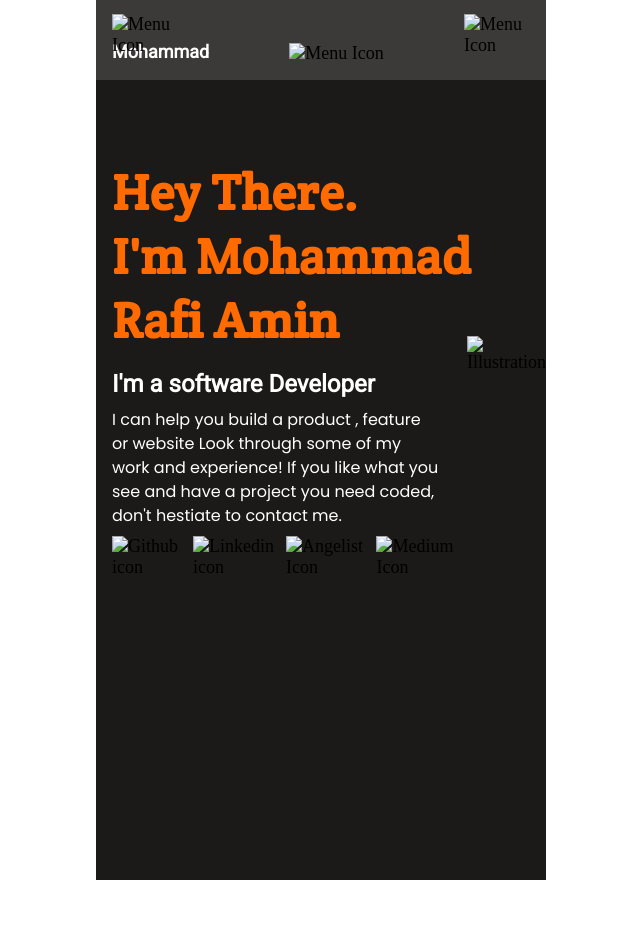
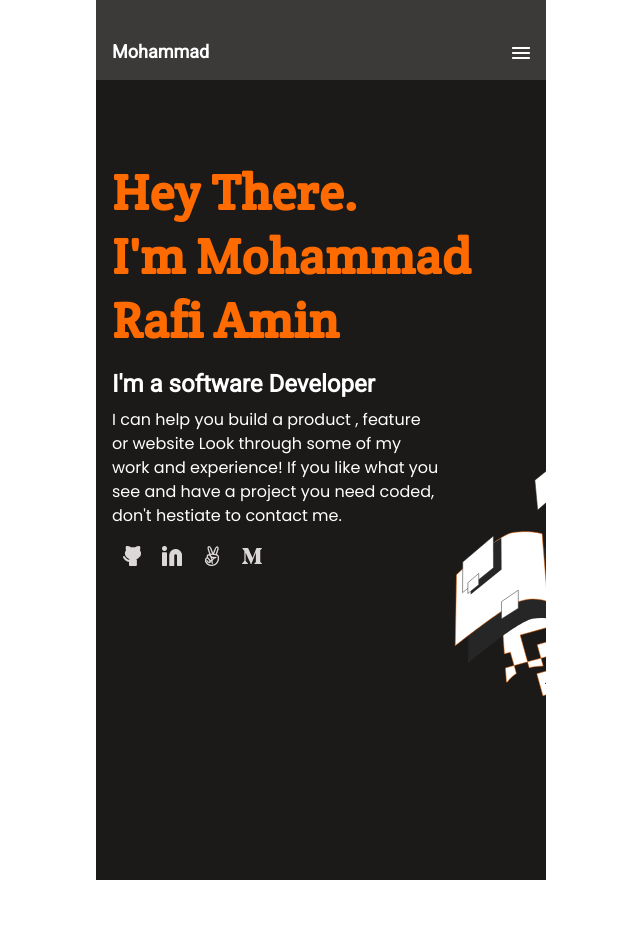
Before and after one commit to mrkamin/Portfolio-setup-and-mobile-first, a website: page index.html in a window 1280 px wide. Shown: the whole page, without its empty margins (319-959 px from the left). Before the commit the page ends 880 px from the top, so only its background shows below. Drawn offline with Linux system fonts and the light colour scheme.

Commit message:
Main branch file and folders

```diff
--- a/index.html
+++ b/index.html
@@ -16,18 +16,12 @@
   <body>
     <main>
       <div class="container">
-        <header>
+        <header class="logo">
           <div class="logo-container">
             <p>Mohammad</p>
           </div>
           <div class="menu">
-            <img src="./image/menu-icon.png" alt="Menu Icon" />
-          </div>
-          <div class="Group">
-            <img src="./image/Group 4.png" alt="Menu Icon" />
-          </div>
-          <div class="time-style">
-            <img src="./image/Time Style.png" alt="Menu Icon" />
+            <img src="/image/menu-icon.png" alt="Menu Icon" />
           </div>
         </header>
         <div class="home">
@@ -42,28 +36,28 @@
             <div class="social-icons">
               <div class="icon">
                 <img
-                  src="./image/github-icon.png"
+                  src="/image/github-icon.png"
                   alt="Github icon"
                   class="icons"
                 />
               </div>
               <div class="icon">
                 <img
-                  src="./image/linkedin-icon.png"
+                  src="/image/linkedin-icon.png"
                   alt="Linkedin icon"
                   class="icons"
                 />
               </div>
               <div class="icon">
                 <img
-                  src="./image/chill-icon.png"
+                  src="/image/chill-icon.png"
                   alt="Angelist Icon"
                   class="icons"
                 />
               </div>
               <div class="icon">
                 <img
-                  src="./image/medium-icon.png"
+                  src="/image/medium-icon.png"
                   alt="Medium Icon"
                   class="icons"
                 />
@@ -71,7 +65,7 @@
             </div>
             <div class="illustration">
               <img
-                src="./image/illustration-header-mobile.svg"
+                src="/image/illustration-header-mobile.svg"
                 alt="Illustration"
               />
             </div>
--- a/style.css
+++ b/style.css
@@ -33,6 +33,11 @@ header {
   justify-content: space-between;
   align-items: flex-end;
   padding: 1rem;
+}
+
+.log {
+  display: flex;
+  justify-content: space-between;
 }
 
 .menu {
```
Also changed, not shown: package.json (added, +27 -0 lines), image/Group 4.png (added), image/Time Style.png (added), image/chill-icon.png (added), image/github-icon.png (added), image/illustration-header-mobile.png (added), image/illustration-header-mobile.svg (added), image/linkedin-icon.png (added), image/medium-icon.png (added), image/menu-icon.png (added), 1 other file.
